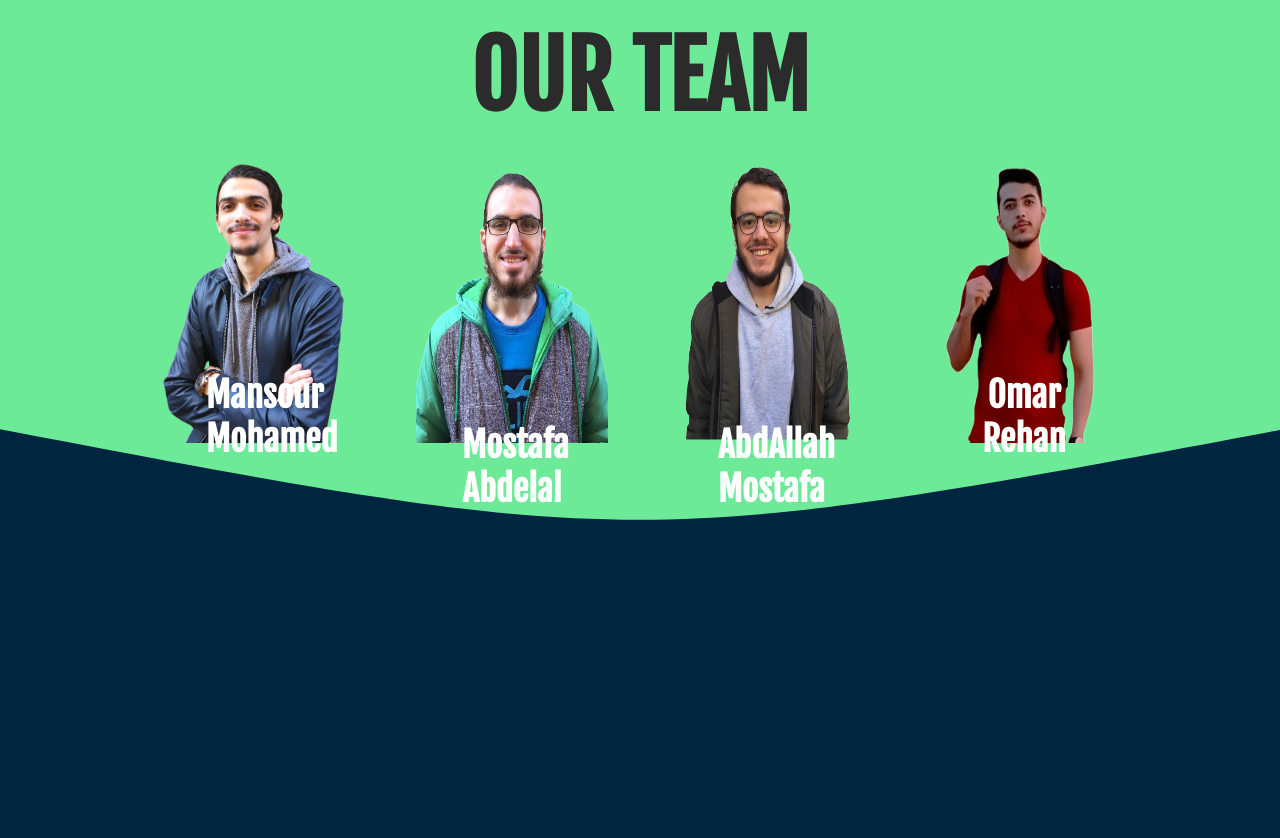
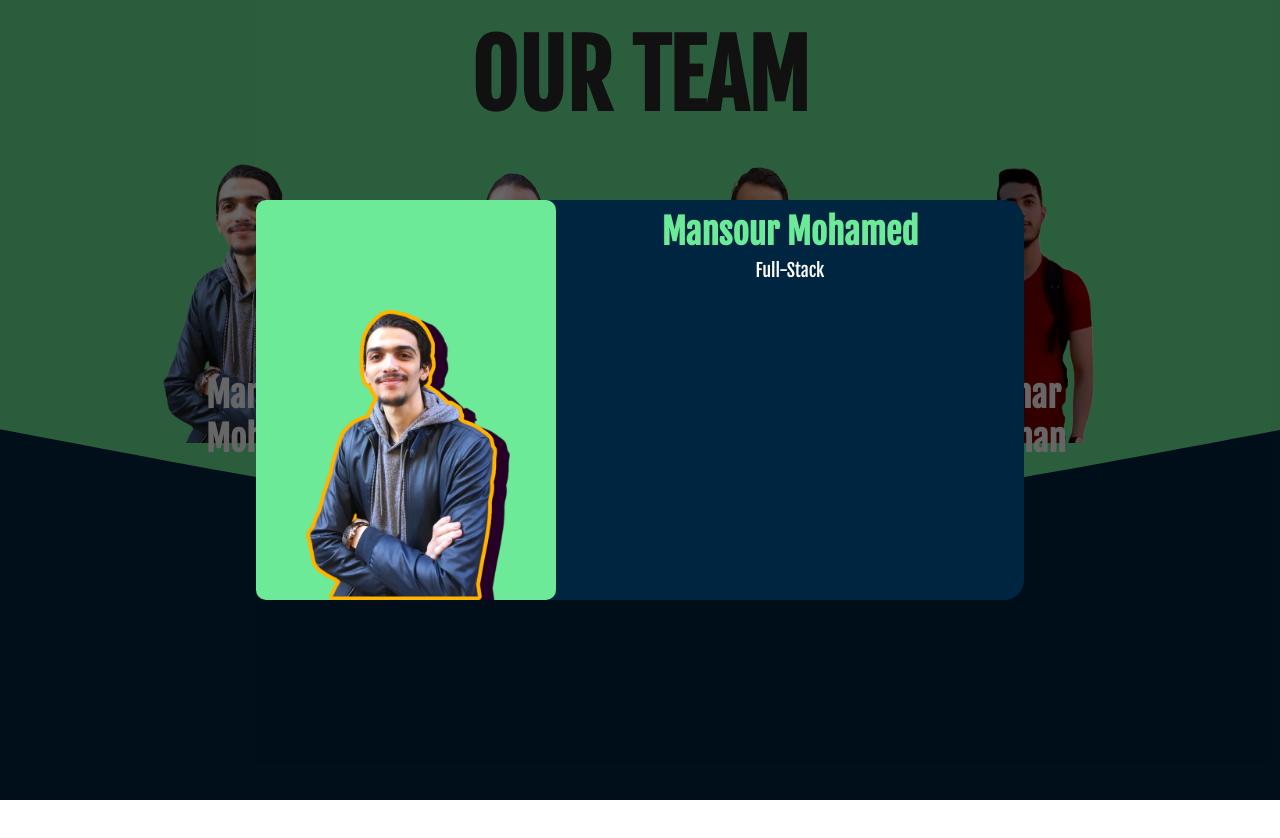
Before and after one commit to Mans1611/So2alak, a React (Create React App) app in the folder frontend/: page /about in a window 1280 px wide. Both pictures are taken after a click on the element "Mansour Mohamed". Shown: the top 838 px of the page. After the commit the page ends 800 px from the top, so only its background shows below. Built offline with nearby package versions, Linux system fonts and the light colour scheme; a web font is replaced by a local one.

Commit message:
making person comp and modal

```diff
--- a/frontend/src/components/Person/Person.js
+++ b/frontend/src/components/Person/Person.js
@@ -1,8 +1,10 @@
 import React from 'react'
+import { team_members } from '../../data/Team_member_Data';
 
 const Person = (props) => {
+
   return (
-    <div className="person">
+    <div  onClick={()=>{props.setSelected(team_members[props.id]);props.setShowModal(true)}} className="person">
         <img className='person-img' src={props.img} alt={props.name} srcset="" />
         <h1 style={{bottom:props.middlle && '20px'}} className={`person-name ${!props.middle&& 'side'}`}>{props.name}</h1>
     </div>
--- /dev/null
+++ b/frontend/src/data/Team_member_Data.js
@@ -0,0 +1,62 @@
+import mans from '../assets/mans.png';
+import mostafa from '../assets/mostafa.png';
+import abdallh from '../assets/abdullah.png';
+import omar from '../assets/omar.png';
+import abdullah_active from '../assets/abdullah_active.png';
+import mans_active from '../assets/mans_active.png';
+import mostafa_active from '../assets/mostafa_active.png';
+import omar_active from '../assets/omar_active.png';
+export const team_members = [
+    {
+        name : "Mansour Mohamed",
+        title:"Full-Stack",
+        bio : '',
+        img: mans,
+        active_img : mans_active,
+        links : [{
+            name:'leetcode',
+            link : ''
+        }]
+    },
+    {
+        name : "Mostafa Abdelal",
+        title:"Backend",
+        bio : '',
+        img:mostafa,
+        middle:true,
+        active_img : mostafa_active,
+        links : [
+            {
+                name:'leetcode',
+                link : ''
+            },
+            {
+                name:'LinkedIn',
+                link : ''
+            },
+    ]
+    },
+    {
+        name : "AbdAllah Mostafa",
+        title:"Front End",
+        bio : '',
+        img:abdallh,
+        middle:true,
+        active_img : abdullah_active,
+        links : [{
+            name:'leetcode',
+            link : ''
+        }]
+    },
+    {
+        name : "Omar Rehan",
+        title:"Frontend",
+        bio : '',
+        img:omar,
+        active_img : omar_active,
+        links : [{
+            name:'leetcode',
+            link : ''
+        }]
+    },
+]
--- a/frontend/src/pages/About/About.js
+++ b/frontend/src/pages/About/About.js
@@ -1,29 +1,62 @@
-import React from 'react'
+import React, { useState } from 'react'
 import './about.scss';
 import abdullah from '../../assets/abdullah.png';
+
 import mans from '../../assets/mans.png';
 import omar from '../../assets/omar.png';
 import mostafa from '../../assets/mostafa.png';
 import curve from '../../assets/about_curve.svg'
 import Person from '../../components/Person/Person';
+import { team_members } from '../../data/Team_member_Data';
+
+const Modal = ({ showModal, closeModal,selected_member }) => {
+    console.log(selected_member)
+    return (
+      <div className={`modal-overlay ${showModal ? 'show' : ''}`} onClick={()=>closeModal(false)}>
+
+        <div className="modal-content" onClick={(e) => e.stopPropagation()}>
+            <div className="photo-wrapper">
+                <img src={selected_member.active_img}  srcset="" />
+            </div>
+            <div className="info-wrapper">
+                <h1 className='person-name'>
+                    {selected_member.name}
+                </h1>
+                <h2 className='person-title'>{selected_member.title}</h2>
+                <p className='bio'>{selected_member.bio}</p>
+            </div>
+        </div>
+      </div>
+    );
+};
+
 const About = () => {
-    document.title = 'About Us'
+    document.title = 'About Us';
+    const [showPersonModal,setShowPersonModal] = useState(false)
+    const [selected_member,setSelected] = useState({})
+
   return (
     <div className='about-page'>
         <div className="our-photos-wrapper">
             <h1 className='team-title'>OUR TEAM</h1>
             <div className="flex">
-                <Person name="Mansour Mohamed" img ={mans}/>
-                <Person name="Mostafa Abdelal" img ={mostafa} middle={true}/>
-                <Person name="AbdAllah Mostafa" img ={abdullah} middle={true}/>
-                <Person name="Omar Rehan" img ={omar}/>
-
+                {
+                    team_members.map((member,key)=>
+                    <Person name = {member.name}
+                            img = {member.img}
+                            middle = {member.middle}
+                            id={key}
+                            setShowModal = {setShowPersonModal}
+                            setSelected = {setSelected}
+                            />)
+                }
             </div>
             <img src={curve} className='curve' alt="" srcset="" />
         </div>
         <div className="details-container">
 
         </div>
+        <Modal showModal={showPersonModal} selected_member ={selected_member} closeModal={setShowPersonModal} />
     </div>
   )
 }
--- a/frontend/src/pages/About/about.scss
+++ b/frontend/src/pages/About/about.scss
@@ -1,8 +1,71 @@
 @import '../../mainStyle.scss';
 @import '../../.mainStyle.scss';
 .about-page{
-    min-height: 200vh;
+    min-height: 100vh;
     background-color:#002540;
+    .modal-overlay {
+        display: none;
+        position: fixed;
+        top: 0;
+        left: 0;
+        width: 100%;
+        height: 100%;
+        background-color: rgba(0, 0, 0, 0.6); /* Semi-transparent overlay color */
+        z-index: 999;
+      }
+
+      .modal-overlay.show {
+        display: block;
+      }
+
+      /* Modal content styles */
+      .modal-content {
+        position: absolute;
+        top: 50%;
+        left: 50%;
+        transform: translate(-50%, -50%);
+        border-radius: 20px;
+        width:60%;
+        min-height: 400px;
+        display: flex;
+        background-color: #002540;
+        .photo-wrapper{
+            background-color: #6CEA97;
+            border-radius: 10px;
+            flex: 4;
+            img{
+                height:400px;
+                margin-bottom:-10px;
+            }
+        }
+        .info-wrapper{
+            flex: 8;
+            padding: 10px;
+            color: #ffffff;
+            text-align: center;
+            .person-name{
+                font-size: 35px;
+                color: #6CEA97;
+                margin-bottom: 5px;
+            }
+            .person-title{
+                font-size: 18px;
+                font-weight: 400;
+            }
+            .bio{
+                margin-top: 20px;
+                text-align: left;
+            }
+        }
+      }
+
+      .close-button {
+        position: absolute;
+        top: 10px;
+        right: 10px;
+        font-size: 20px;
+        cursor: pointer;
+      }
     .our-photos-wrapper{
         .team-title {
             padding: 20px;
@@ -62,7 +125,8 @@
     .details-container{
        position: relative;
        z-index: 90;
-       min-height: 40vh;
+       min-height: 35vh;
        background-color: #002540;
+
     }
 }
```
